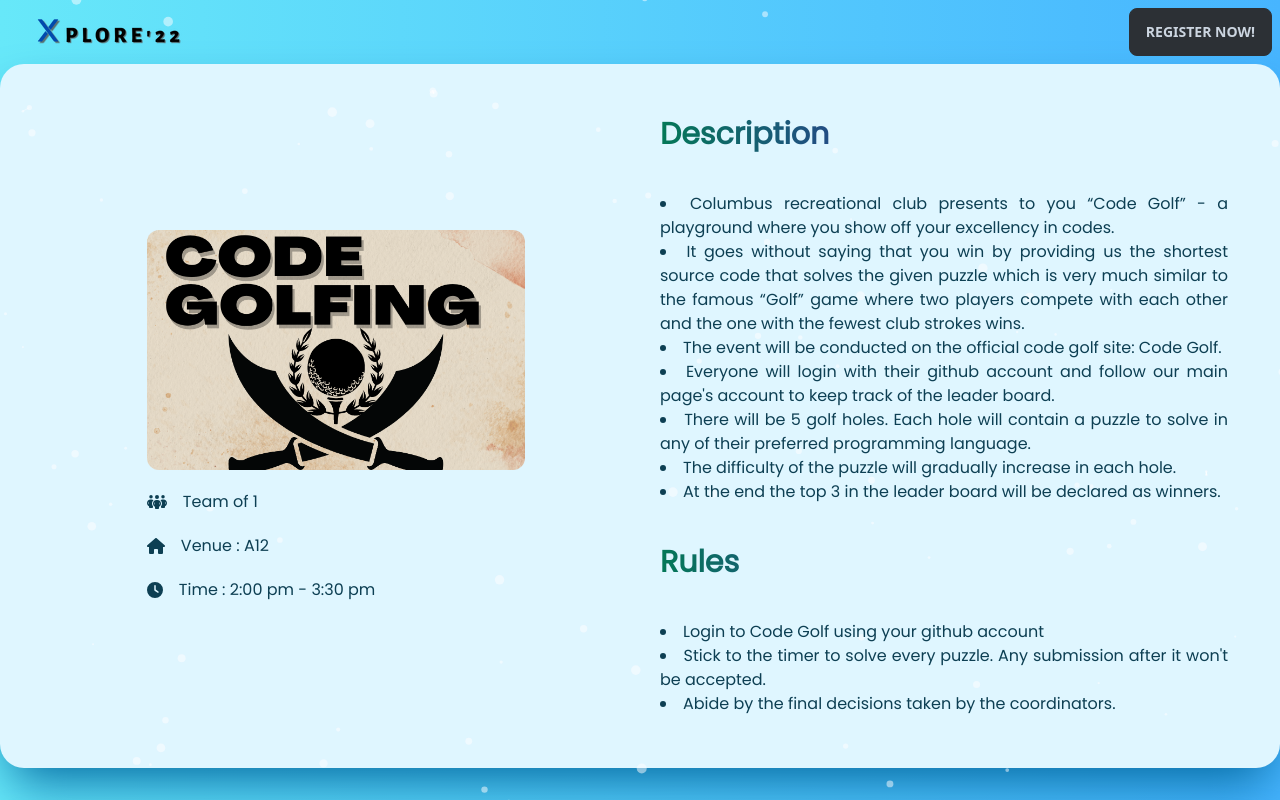
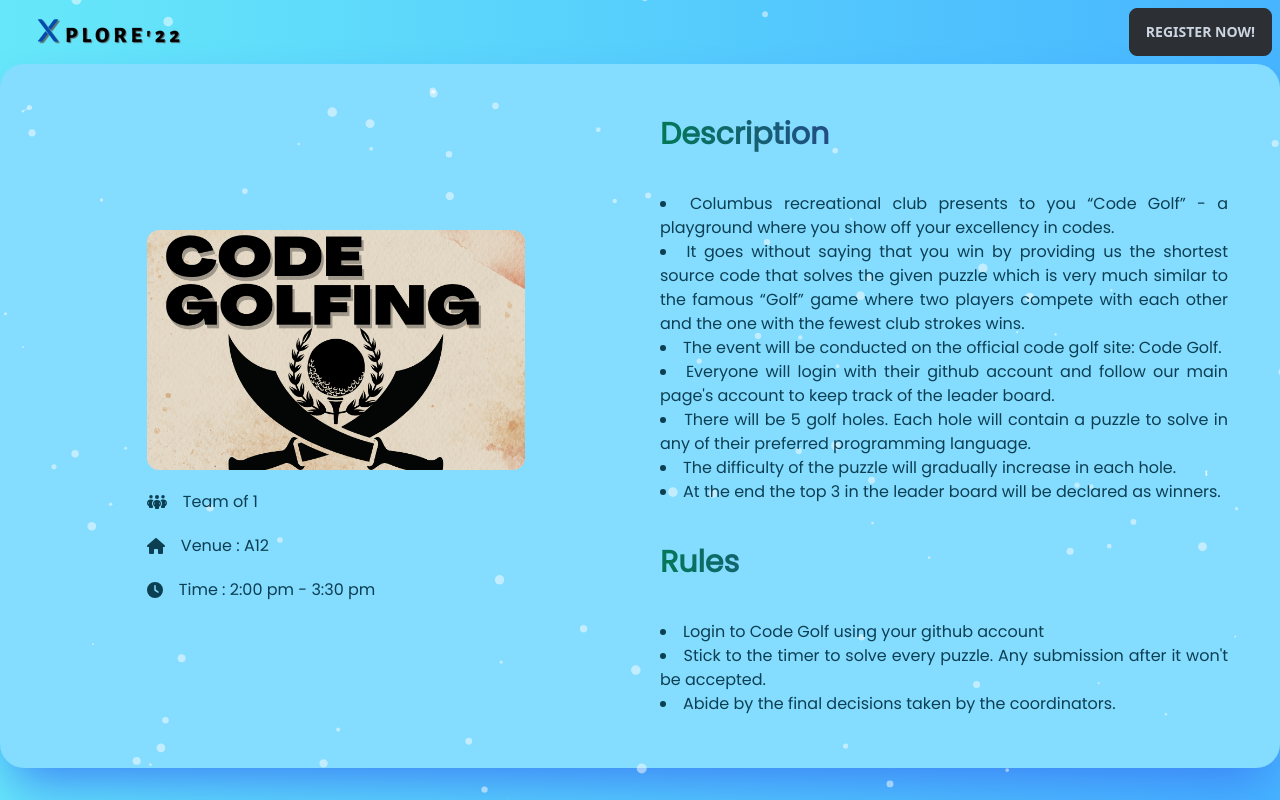
Before and after one commit to Port-Hub/symposium-2k22, a React (Vite) app: page /events in a window 1280 px wide. Shown: the top 800 px of the page. Built offline with nearby package versions, Linux system fonts and the light colour scheme.

Commit message:
updates :)

```diff
--- a/src/pages/events.jsx
+++ b/src/pages/events.jsx
@@ -168,7 +168,7 @@
 const ECards = (props) => {
     return(
         <div className="z-40">
-        <div id={props.id} className="z-40 grid grid-cols-1 sm:grid-cols-1 md:grid-cols-2 lg:grid-cols-2 xl:grid-cols-2 2xl:grid-cols-2 place-items-center gap-y-20 bg-[#DFF6FF] shadow-2xl shadow-sky-700 rounded-3xl mx-auto p-8">
+        <div id={props.id} className="z-40 grid grid-cols-1 sm:grid-cols-1 md:grid-cols-2 lg:grid-cols-2 xl:grid-cols-2 2xl:grid-cols-2 place-items-center gap-y-20 bg-base-300 shadow-2xl shadow-blue-500 rounded-3xl mx-auto p-8">
             <div className='z-40 space-y-5'>
                 <img src={props.image} className="h-60 rounded-xl z-40" />
                 <div className="flex flex-row gap-x-4 items-center">
--- a/src/pages/landing.jsx
+++ b/src/pages/landing.jsx
@@ -15,7 +15,7 @@
   const parallax = useRef();
   return (
     <div className="h-screen w-screen">
-      <Parallax ref={parallax} pages={6} config={config.stiff} style={{backgroundColor:"#C2DFFF"}}>
+      <Parallax className="bg-sea-theme bg-cover" ref={parallax} pages={6} config={config.stiff} >
 
 
       <ParallaxLayer
```
